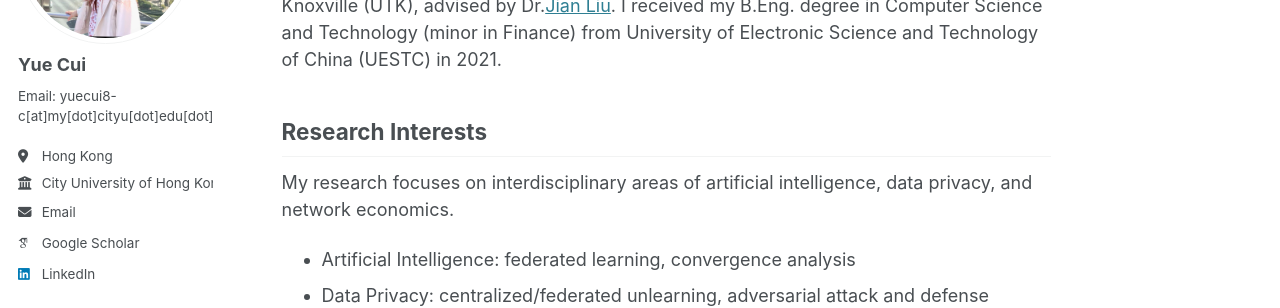
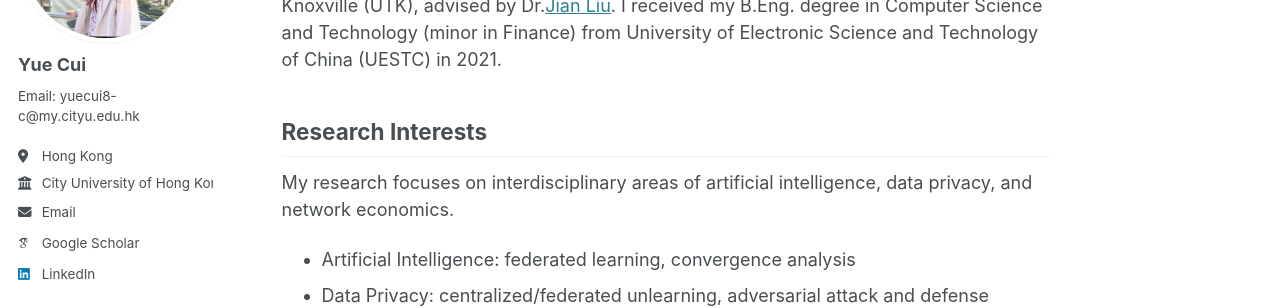
Before and after one commit to ycui26/ycui26.github.io, a Jekyll site: the page built from _pages/about.md, in a window 1280 px wide. Shown: the part 237-545 px from the top of the page. Built offline with Jekyll 4.4.1, drawn with Linux system fonts in a browser that asks for light colours; some web fonts are replaced.

Commit message:
Update _config.yml

```diff
--- a/_config.yml
+++ b/_config.yml
@@ -24,7 +24,7 @@ author:
   avatar           : "bio.jpg"
   name             : "Yue Cui"
   pronouns         : # example: "she/her"
-  bio              : "Email: yuecui8-c[at]my[dot]cityu[dot]edu[dot]hk" #"Short biography for the left-hand sidebar"
+  bio              : "Email: yuecui8-c@my.cityu.edu.hk" #"Short biography for the left-hand sidebar"
   location         : "Hong Kong"
   employer         : "City University of Hong Kong"
   uri              : # URL
```
